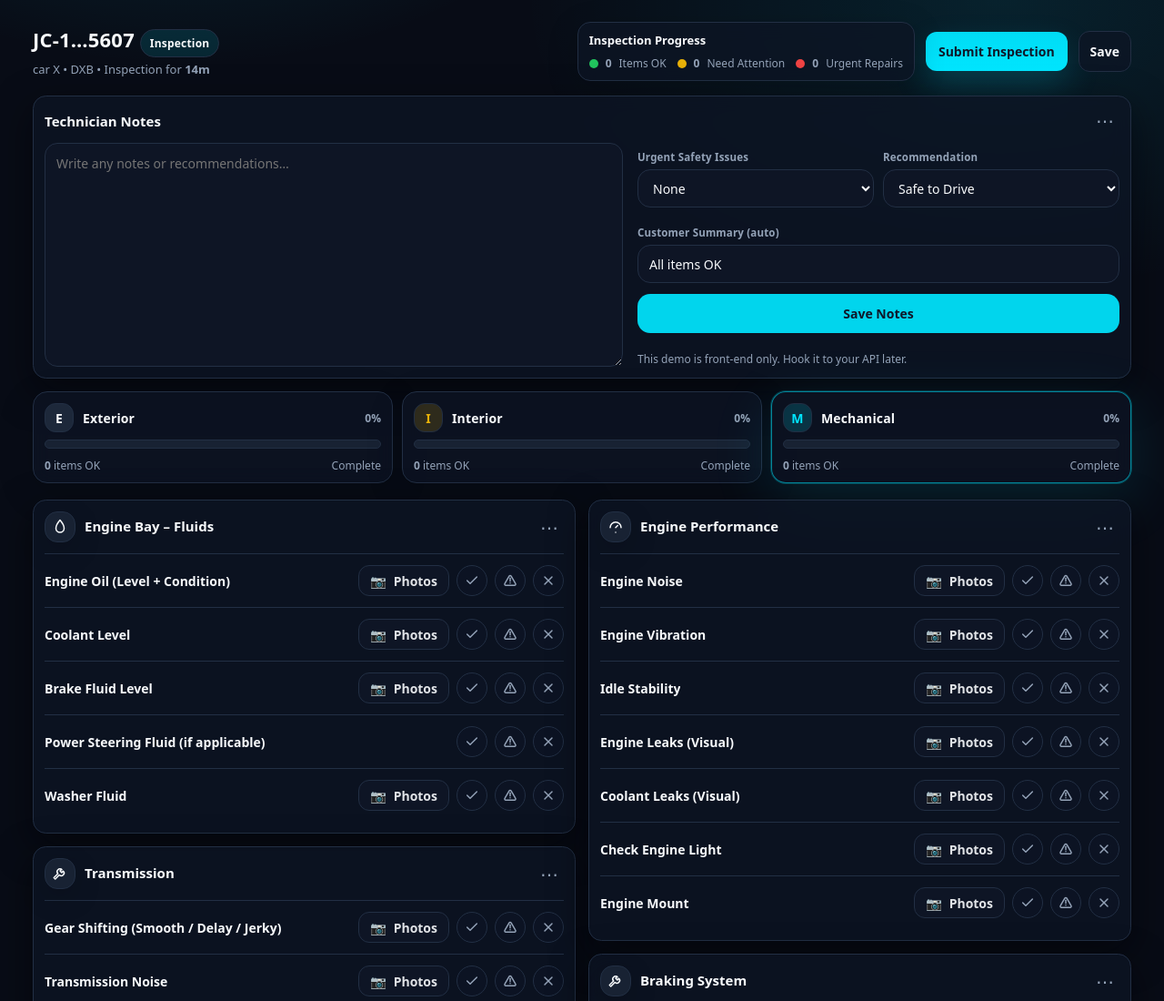
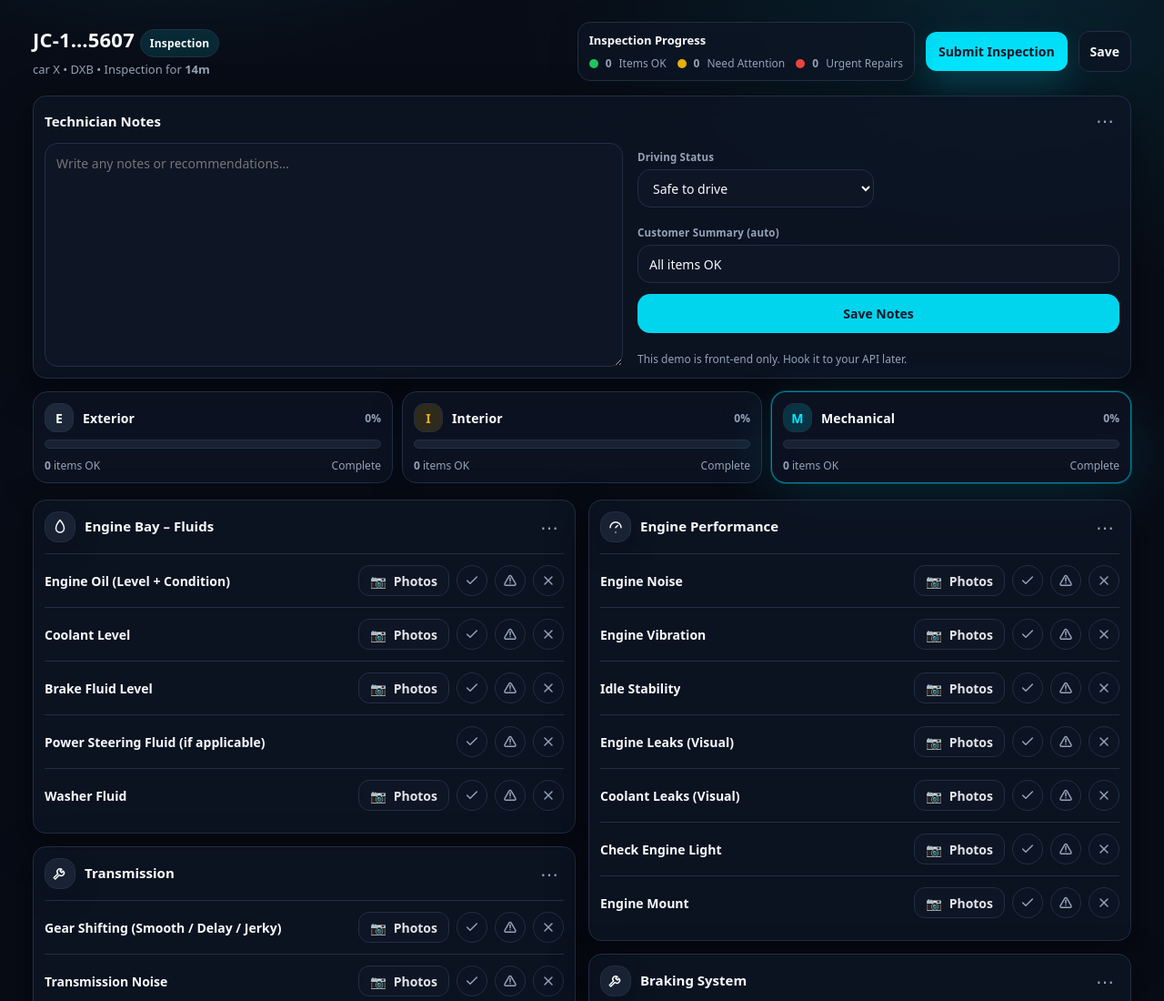
Before and after one commit to Drshahw/DIV, a plain HTML site: page index.html in a window 1280 px wide. Shown: the top 1100 px of the page at 91% size. Drawn offline with Linux system fonts and the light colour scheme.

Commit message:
Update driving status options and labels in technician notes panel

```diff
--- a/index.html
+++ b/index.html
@@ -513,25 +513,17 @@
           <textarea class="textarea" id="techNotes" placeholder="Write any notes or recommendations…"></textarea>
         </div>
 
-        <div class="notesRight">
-          <div class="row2">
-            <div>
-              <div class="fieldLabel">Urgent Safety Issues</div>
-              <select class="select" id="safety">
-                <option value="none">None</option>
-                <option value="drive_caution">Drive with Caution</option>
-                <option value="not_recommended">Not Recommended to Drive</option>
-              </select>
+          <div class="notesRight">
+            <div class="row2">
+              <div>
+                <div class="fieldLabel">Driving Status</div>
+                <select class="select" id="drivingStatus">
+                  <option value="safe">Safe to drive</option>
+                  <option value="caution">Drive with caution</option>
+                  <option value="do_not_drive">Do not drive</option>
+                </select>
+              </div>
             </div>
-            <div>
-              <div class="fieldLabel">Recommendation</div>
-              <select class="select" id="recommendation">
-                <option value="safe">Safe to Drive</option>
-                <option value="caution">Drive with Caution</option>
-                <option value="not">Not Recommended</option>
-              </select>
-            </div>
-          </div>
 
           <div>
             <div class="fieldLabel">Customer Summary (auto)</div>
```
